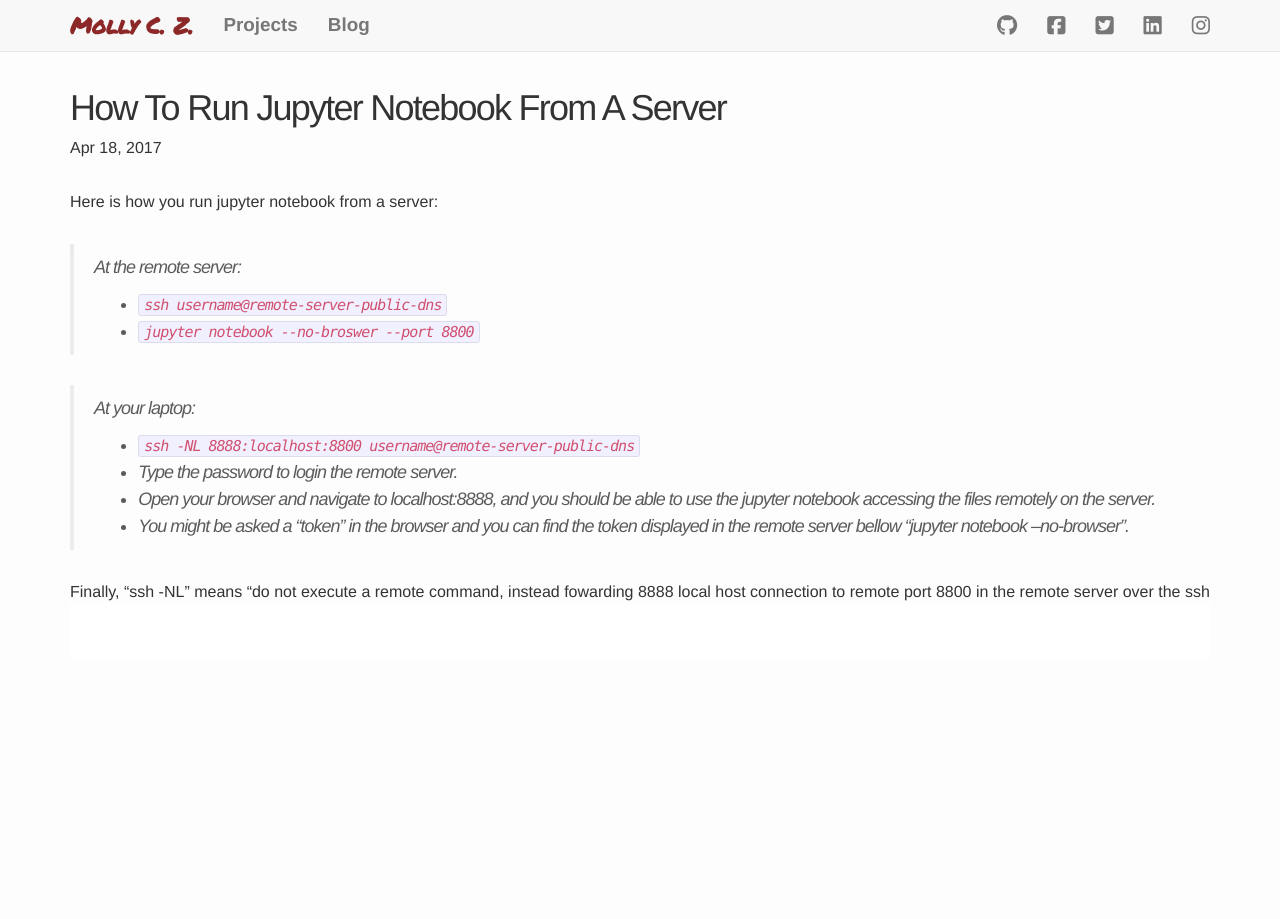
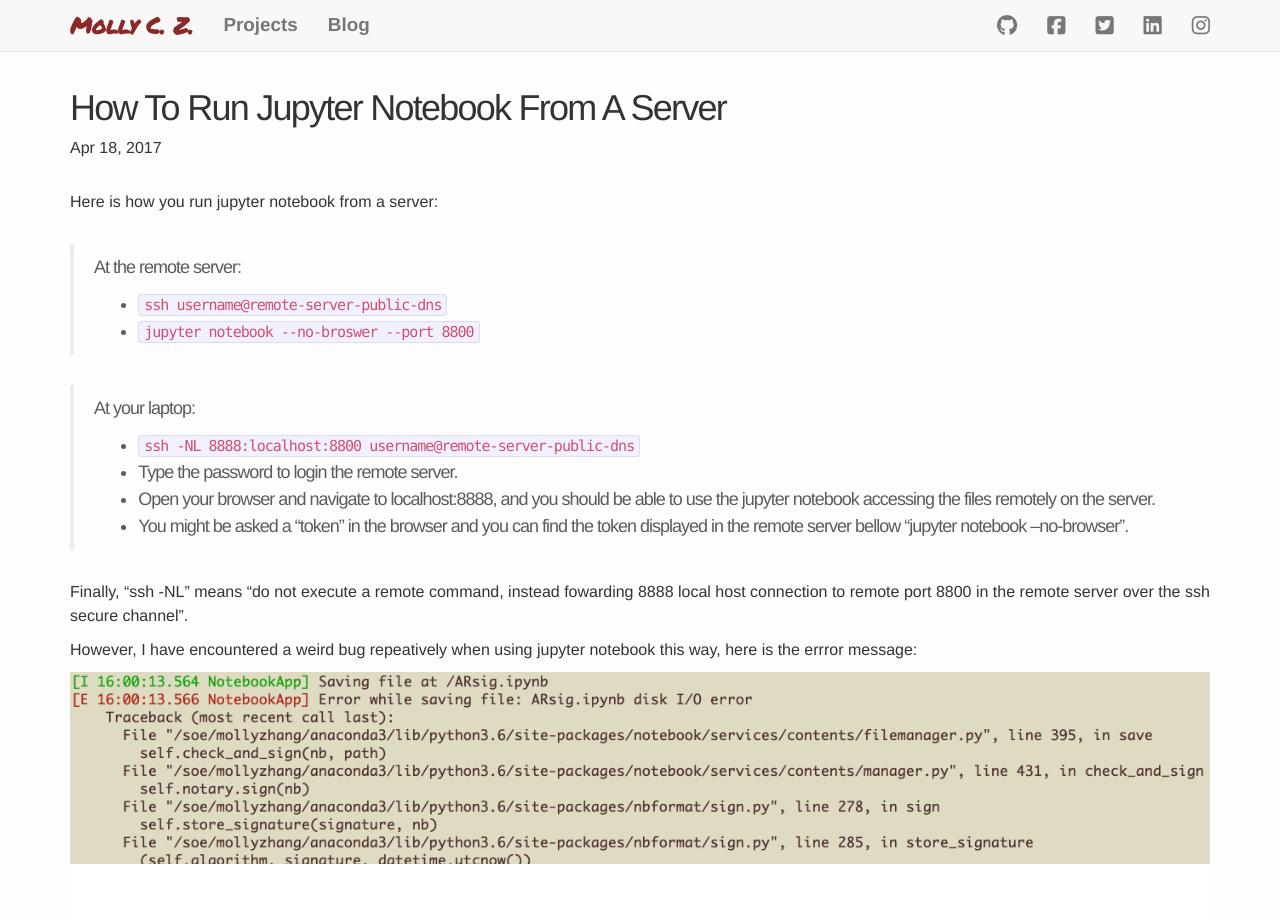
Before and after one commit to MollyZhang/MollyZhang.github.io_offline, a Jekyll site: the page built from _posts/2017-4-18-how-to-run-jupyter-notebook-from-a-server.md, in a window 1280 px wide. Built offline with Jekyll 4.4.1, drawn with Linux system fonts in a browser that asks for light colours; nearby versions of some CDN libraries; comment, search, counter and statistics services are not loaded.

Commit message:
update some styles

```diff
--- a/_posts/2017-4-18-how-to-run-jupyter-notebook-from-a-server.md
+++ b/_posts/2017-4-18-how-to-run-jupyter-notebook-from-a-server.md
@@ -2,6 +2,7 @@
 layout: post
 excerpt: "Running jupyter notebook from a server and view the notebook in your laptop browser via ssh"
 thumbnail: ""
+error_message: "/img/error_message_jupyter_remote.png"
 comments: true
 ---
 Here is how you run jupyter notebook from a server:
@@ -16,3 +17,8 @@ Here is how you run jupyter notebook from a server:
 * You might be asked a "token" in the browser and you can find the token displayed in the remote server bellow "jupyter notebook --no-browser".
 
 Finally, "ssh -NL" means "do not execute a remote command, instead fowarding 8888 local host connection to remote port 8800 in the remote server over the ssh secure channel".
+
+However, I have encountered a weird bug repeatively when using jupyter notebook this way, here is the errror message:
+<div class="imgcap">
+    <img src="{{ page.error_message }}" >
+</div>
--- a/css/main.css
+++ b/css/main.css
@@ -145,7 +145,7 @@ section.bg-molly {
   font-size: 18px;
   opacity: .8;
   letter-spacing: -1px;
-  font-style: italic;
+  /* font-style: italic; */
   margin: 30px 0;
 }
 
@@ -182,7 +182,7 @@ section.bg-molly {
 /* imgs in post */
 
 .imgcap img {
-    border: 1px solid #999;
+    /* border: 1px solid #999; */
     max-width: 100%;
 }
 .imgcap {
```
Also changed, not shown: img/error_message_jupyter_remote.png (added).
